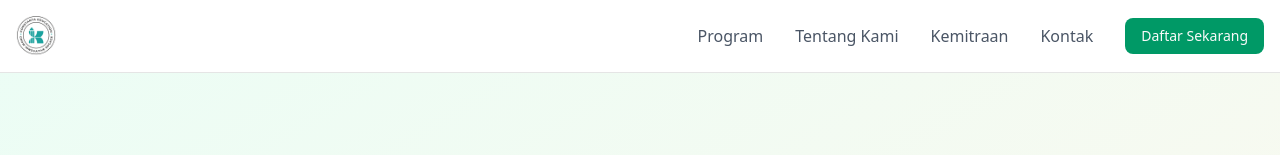
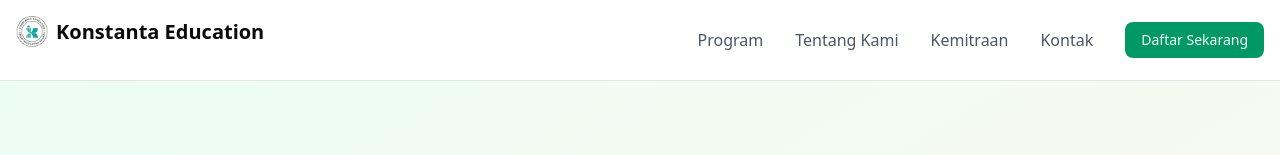
Before and after one commit to Ikhor03/bimbel-landing-page, a Next.js app: page / in a window 1280 px wide. Shown: the top 155 px of the page. Built offline with nearby package versions, Linux system fonts and the light colour scheme.

Commit message:
update logo header footer

```diff
--- a/app/page.tsx
+++ b/app/page.tsx
@@ -15,14 +15,26 @@ export default function HomePage() {
       <header className="border-b bg-white/95 backdrop-blur supports-[backdrop-filter]:bg-white/60 sticky top-0 z-50">
         <div className="container mx-auto px-4 py-4 flex items-center justify-between">
           <Link href="/" className="flex items-center space-x-2">
-            <Image
+            {/* <Image
               src="/images/konstanta.PNG"
               alt="Konstanta Education Logo"
               width={150}
               height={40}
               className="h-10 w-auto"
               priority
-            />
+            /> */}
+            <div className="flex items-center space-x-2 mb-4">
+                <div className="w-8 h-8 bg-white rounded-lg flex items-center justify-center">
+                  <Image
+                  src="/images/konstanta.PNG"
+                  alt="Konstanta Education Logo"
+                  width={120}
+                  height={32}
+                  className="h-8 w-auto"
+                />
+                </div>
+                <span className="text-xl font-bold">Konstanta Education</span>
+              </div>
           </Link>
           <nav className="hidden md:flex items-center space-x-8">
             <button
@@ -498,8 +510,14 @@ export default function HomePage() {
           <div className="grid md:grid-cols-4 gap-8">
             <div>
               <div className="flex items-center space-x-2 mb-4">
-                <div className="w-8 h-8 bg-emerald-600 rounded-lg flex items-center justify-center">
-                  <BookOpen className="h-5 w-5 text-white" />
+                <div className="w-8 h-8 bg-white rounded-lg flex items-center justify-center">
+                  <Image
+                  src="/images/konstanta.PNG"
+                  alt="Konstanta Education Logo"
+                  width={120}
+                  height={32}
+                  className="h-8 w-auto"
+                />
                 </div>
                 <span className="text-xl font-bold">Konstanta Education</span>
               </div>
@@ -542,7 +560,7 @@ export default function HomePage() {
           </div>
 
           <div className="border-t border-gray-800 mt-8 pt-8 text-center text-gray-400">
-            <p>&copy; 2024 Konstanta Education. All rights reserved.</p>
+            <p className="text-gray-400">&copy; 2025 Konstanta Education. All rights reserved.</p>
           </div>
         </div>
       </footer>
```
